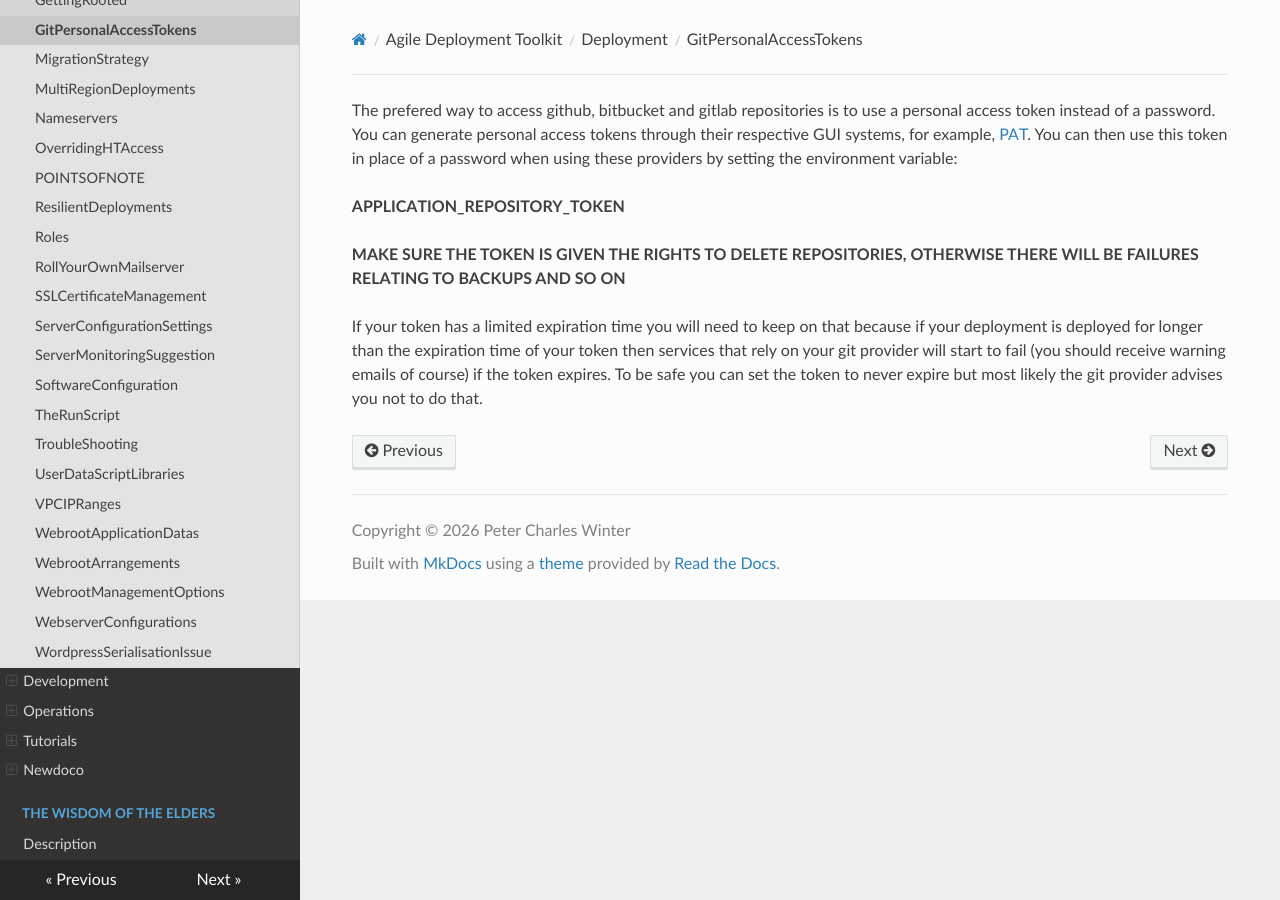
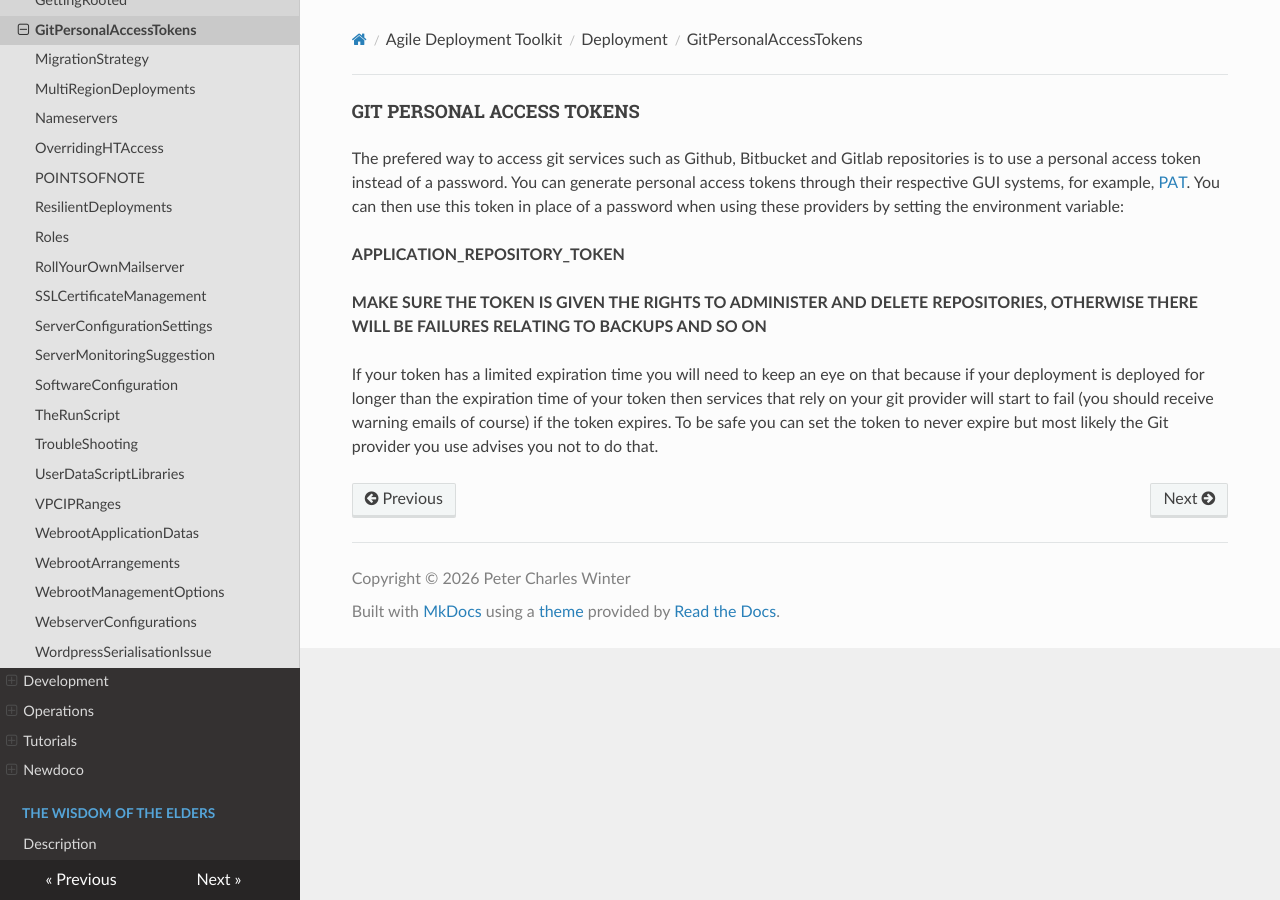
Before and after one commit to wintersys-dev/adt-documentation, an MkDocs documentation site: the page built from docs/Agile Deployment Toolkit/Deployment/GitPersonalAccessTokens.md, in a window 1280 px wide. Built offline with MkDocs 1.6.1, drawn with Linux system fonts in a browser that asks for light colours; nearby versions of some CDN libraries.

Commit message:
Update GitPersonalAccessTokens.md

```diff
--- a/docs/Agile Deployment Toolkit/Deployment/GitPersonalAccessTokens.md
+++ b/docs/Agile Deployment Toolkit/Deployment/GitPersonalAccessTokens.md
@@ -1,9 +1,11 @@
-The prefered way to access github, bitbucket and gitlab repositories is to use a personal access token instead of a password.
+#### GIT PERSONAL ACCESS TOKENS
+
+The prefered way to access git services such as Github, Bitbucket and Gitlab repositories is to use a personal access token instead of a password.
 You can generate personal access tokens through their respective GUI systems, for example, [PAT](https://www.github.com/settings/tokens).
 You can then use this token in place of a password when using these providers by setting the environment variable:
 
 **APPLICATION_REPOSITORY_TOKEN**
 
-**MAKE SURE THE TOKEN IS GIVEN THE RIGHTS TO DELETE REPOSITORIES, OTHERWISE THERE WILL BE FAILURES RELATING TO BACKUPS AND SO ON**
+**MAKE SURE THE TOKEN IS GIVEN THE RIGHTS TO ADMINISTER AND DELETE REPOSITORIES, OTHERWISE THERE WILL BE FAILURES RELATING TO BACKUPS AND SO ON**
 
-If your token has a limited expiration time you will need to keep on that because if your deployment is deployed for longer than the expiration time of your token then services that rely on your git provider will start to fail (you should receive warning emails of course) if the token expires. To be safe you can set the token to never expire but most likely the git provider advises you not to do that.
+If your token has a limited expiration time you will need to keep an eye on that because if your deployment is deployed for longer than the expiration time of your token then services that rely on your git provider will start to fail (you should receive warning emails of course) if the token expires. To be safe you can set the token to never expire but most likely the Git provider you use advises you not to do that.
```
